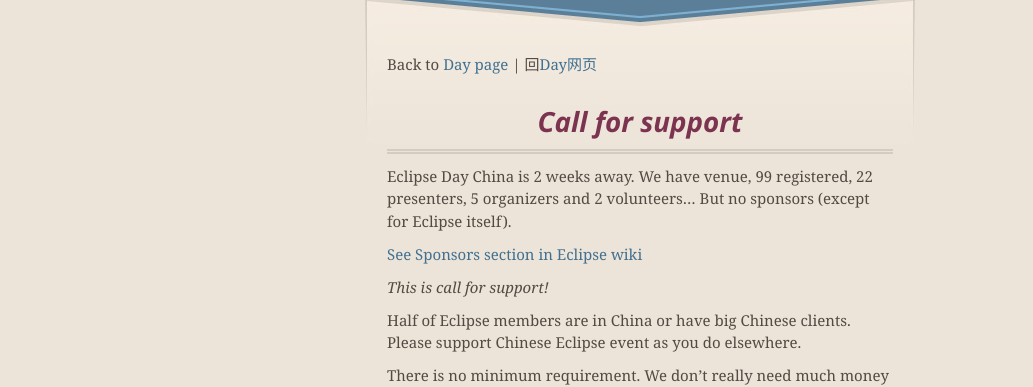
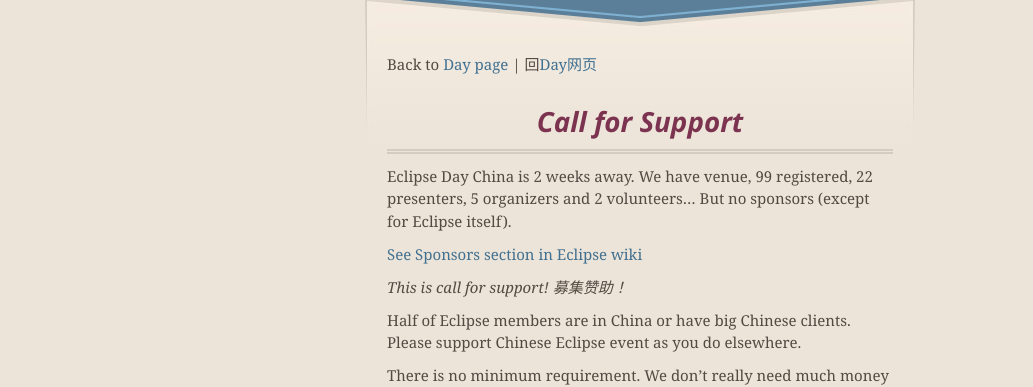
Before and after one commit to Eclipse-China/Eclipse-China.github.io, a Jekyll site: the page built from Day/call-for-support.md, in a window 1280 px wide. Shown: the part 188-575 px from the top of the page, without its empty margins (0-1033 px from the left). Built offline with Jekyll 4.4.1, drawn with Linux system fonts in a browser that asks for light colours; nearby versions of some CDN libraries; Markdown is read by kramdown in place of the engine named in the settings; comment, search, counter and statistics services are not loaded.

Commit message:
募集赞助！

```diff
--- a/Day/call-for-support.md
+++ b/Day/call-for-support.md
@@ -5,13 +5,13 @@
 
 <p><b>Back to <a href="/Day/">Day page</a> | 回<a href="/Day/">Day网页</a></b></p>
 
-### Call for support
+### Call for Support
 
 Eclipse Day China is 2 weeks away. We have venue, 99 registered, 22 presenters, 5 organizers and 2 volunteers... But no sponsors (except for Eclipse itself).
 
 [See Sponsors section in Eclipse wiki](http://wiki.eclipse.org/Eclipse_Day_China#Sponsors_.E8.B5.9E.E5.8A.A9)
 
-*This is call for support!*
+*This is call for support! 募集赞助！*
 
 Half of Eclipse members are in China or have big Chinese clients. Please support Chinese Eclipse event as you do elsewhere.
 
--- a/index.html
+++ b/index.html
@@ -69,7 +69,7 @@
 
 <h1><a href="/Day/">Eclipse Day China</a></h1>
 <p><a href="/Day/press-release">Press-Release</a></p>
-<p><a href="/Day/call-for-support">Call for support!</a></p>
+<p><a href="/Day/call-for-support">Call for support! 募集赞助！</a></p>
 <p>北京 2013年6月29日 （周六）<a href="/Day/">full day</a></p>
 <p><a href="http://wiki.eclipse.org/Eclipse_Day_China">official page Eclipse Day China</a></p>
 <p><a href="hackathon/hackathon_beijing_2013.html">Eclipse编程马拉松活动（Eclipse Hackathon）</a></p>
```
Also changed, not shown: Day/index.md (+1 -1 lines).
